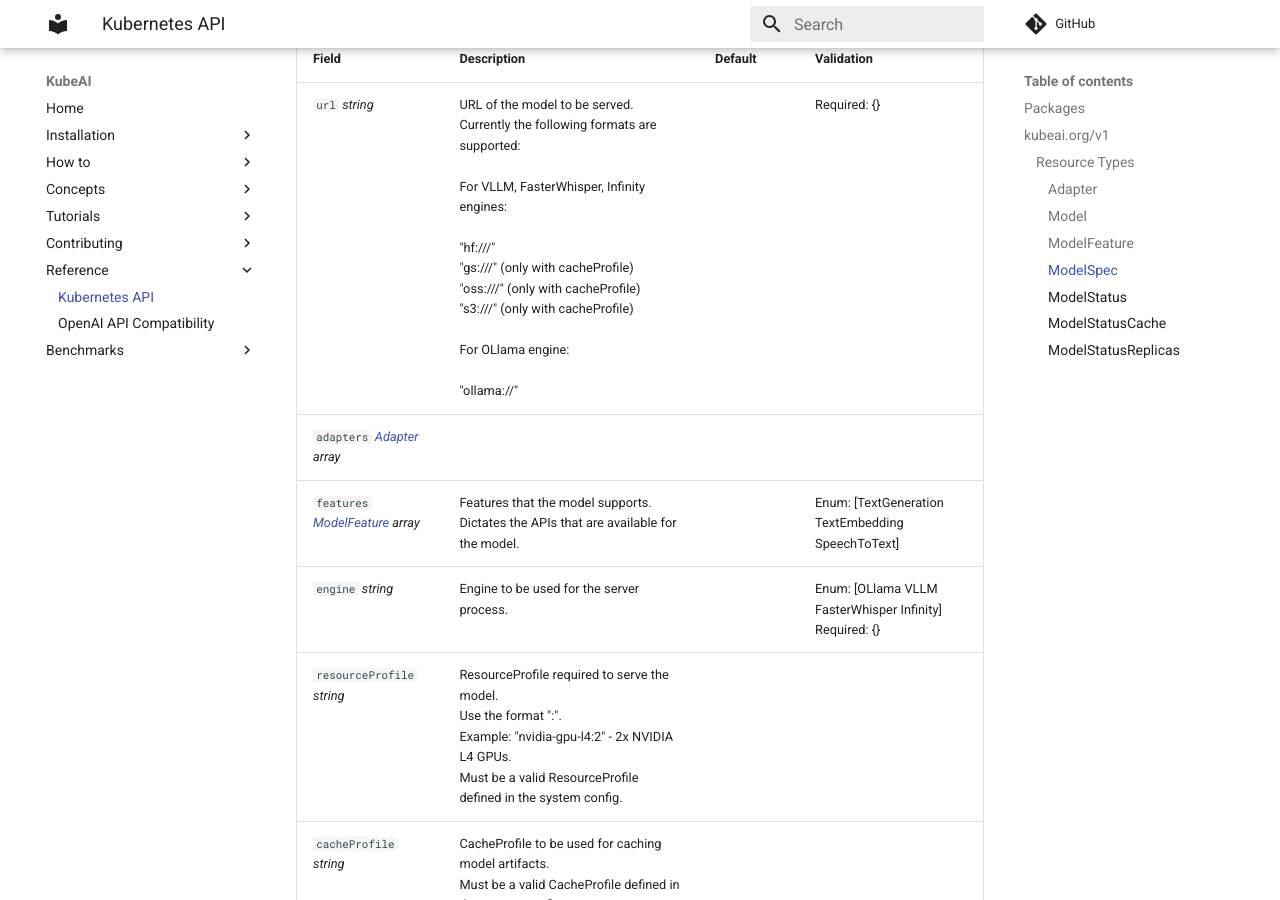
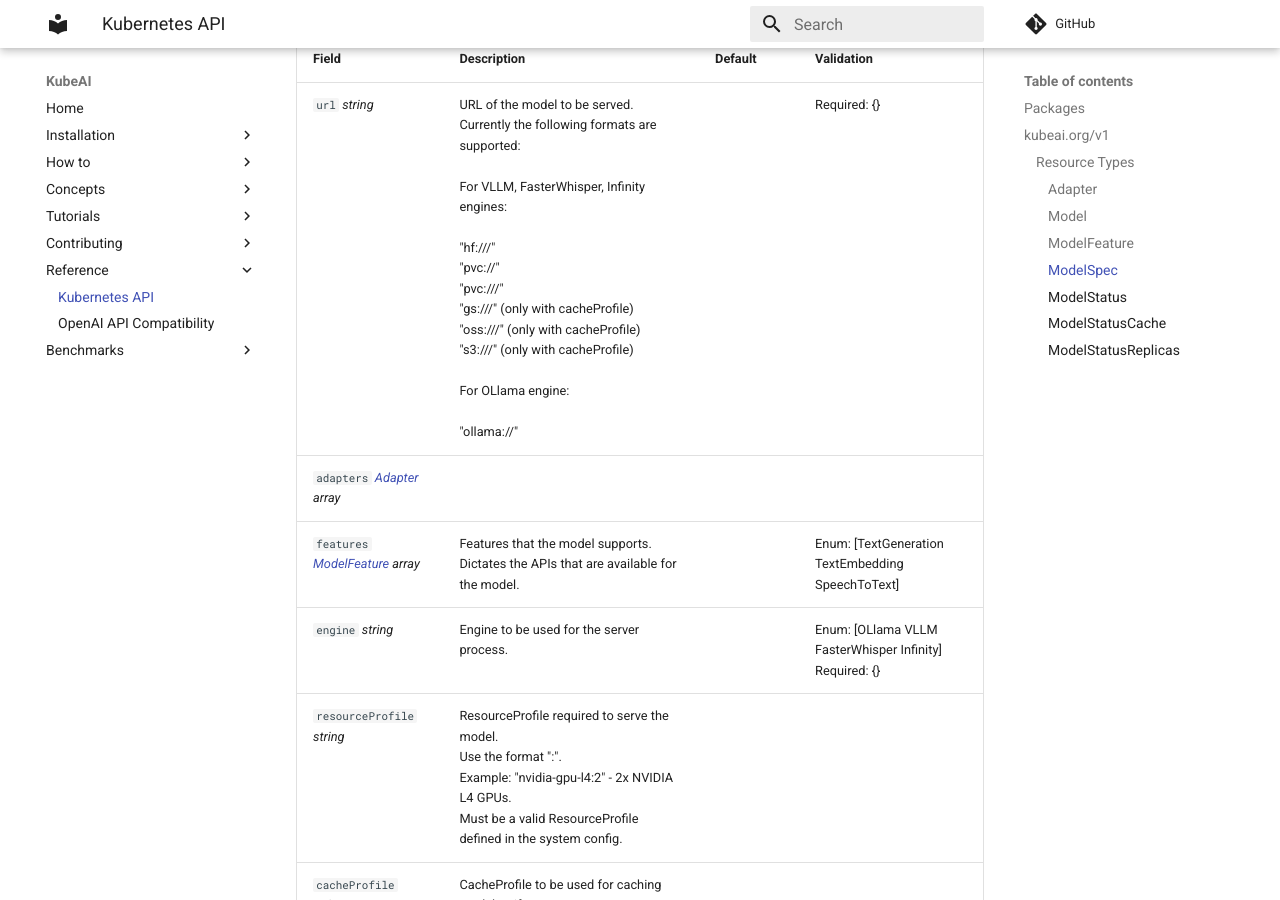
Before and after one commit to substratusai/kubeai, an MkDocs documentation site: the page built from docs/reference/kubernetes-api.md, in a window 1280 px wide and 900 px high, scrolled down 1470 px. Built offline with MkDocs 1.6.1 and Material for MkDocs 9.7.7, drawn with Linux system fonts in a browser that asks for light colours; comment, search, counter and statistics services are not loaded.

Commit message:
generate

```diff
--- a/docs/reference/kubernetes-api.md
+++ b/docs/reference/kubernetes-api.md
@@ -76,7 +76,7 @@ _Appears in:_
 
 | Field | Description | Default | Validation |
 | --- | --- | --- | --- |
-| `url` _string_ | URL of the model to be served.<br />Currently the following formats are supported:<br /><br />For VLLM, FasterWhisper, Infinity engines:<br /><br />"hf://<repo>/<model>"<br />"gs://<bucket>/<path>" (only with cacheProfile)<br />"oss://<bucket>/<path>" (only with cacheProfile)<br />"s3://<bucket>/<path>" (only with cacheProfile)<br /><br />For OLlama engine:<br /><br />"ollama://<model>" |  | Required: \{\} <br /> |
+| `url` _string_ | URL of the model to be served.<br />Currently the following formats are supported:<br /><br />For VLLM, FasterWhisper, Infinity engines:<br /><br />"hf://<repo>/<model>"<br />"pvc://<pvcName>"<br />"pvc://<pvcName>/<pvcSubpath>"<br />"gs://<bucket>/<path>" (only with cacheProfile)<br />"oss://<bucket>/<path>" (only with cacheProfile)<br />"s3://<bucket>/<path>" (only with cacheProfile)<br /><br />For OLlama engine:<br /><br />"ollama://<model>" |  | Required: \{\} <br /> |
 | `adapters` _[Adapter](#adapter) array_ |  |  |  |
 | `features` _[ModelFeature](#modelfeature) array_ | Features that the model supports.<br />Dictates the APIs that are available for the model. |  | Enum: [TextGeneration TextEmbedding SpeechToText] <br /> |
 | `engine` _string_ | Engine to be used for the server process. |  | Enum: [OLlama VLLM FasterWhisper Infinity] <br />Required: \{\} <br /> |
```
Also changed, not shown: 1 other file.
